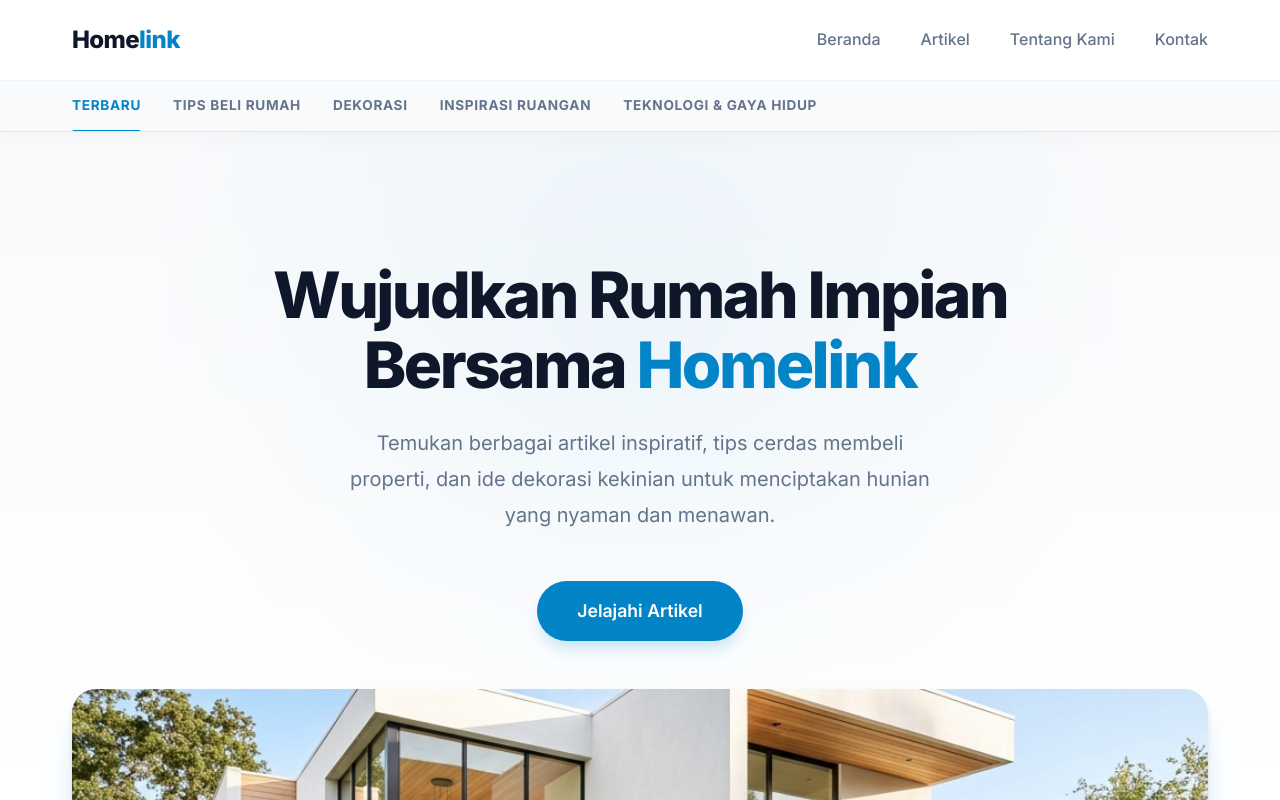
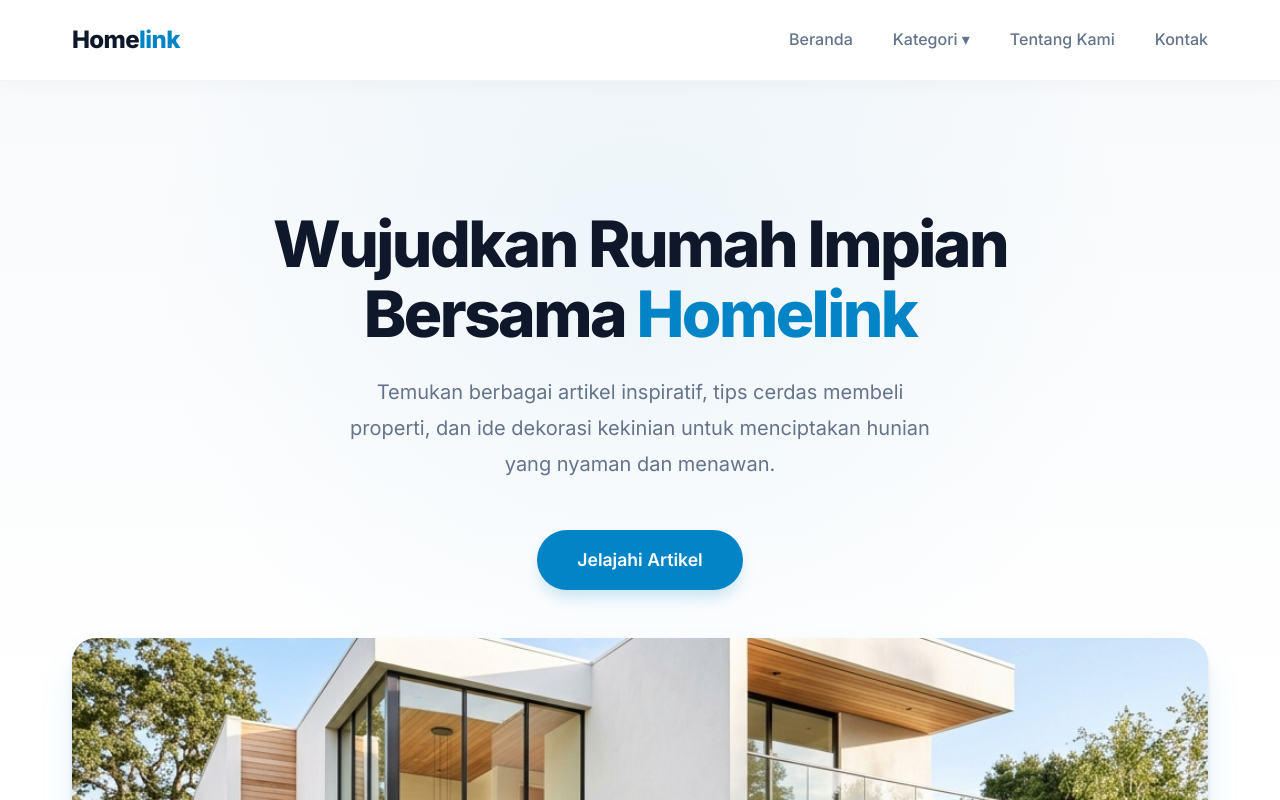
Before and after one commit to crashingdown90/homelink, a Next.js app: page / in a window 1280 px wide. Shown: the top 800 px of the page. Built offline with nearby package versions, Linux system fonts and the light colour scheme.

Commit message:
feat: change sub-navbar to a dropdown submenu

```diff
--- a/src/app/globals.css
+++ b/src/app/globals.css
@@ -63,6 +63,7 @@ ul {
   width: 100%;
   padding: 0;
   background: rgba(255, 255, 255, 0.98);
+  border-bottom: 1px solid var(--border);
   box-shadow: 0 4px 20px rgba(0, 0, 0, 0.03);
 }
 
@@ -121,57 +122,49 @@ ul {
   width: 100%;
 }
 
-/* Sub Navbar for Categories */
-.sub-navbar {
-  background: #f8fafc;
-  border-top: 1px solid var(--border);
-  border-bottom: 1px solid #e2e8f0;
-  overflow-x: auto;
-  scrollbar-width: none; /* Firefox */
+/* Dropdown Menu */
+.nav-item-dropdown {
+  position: relative;
+  display: flex;
+  align-items: center;
 }
 
-.sub-navbar::-webkit-scrollbar {
-  display: none; /* Chrome/Safari */
+.dropdown-menu {
+  position: absolute;
+  top: 100%;
+  left: 0;
+  background: white;
+  min-width: 200px;
+  border-radius: 8px;
+  box-shadow: 0 10px 25px rgba(0,0,0,0.05);
+  border: 1px solid var(--border);
+  opacity: 0;
+  visibility: hidden;
+  transform: translateY(10px);
+  transition: all 0.3s ease;
+  display: flex;
+  flex-direction: column;
+  padding: 0.5rem 0;
 }
 
-.sub-nav-content {
-  display: flex;
-  gap: 2rem;
-  align-items: stretch;
-  height: 50px;
-  max-width: 1200px;
-  margin: 0 auto;
-  padding: 0 2rem;
+.nav-item-dropdown:hover .dropdown-menu {
+  opacity: 1;
+  visibility: visible;
+  transform: translateY(0);
 }
 
-.sub-nav-link {
-  font-size: 0.85rem;
-  font-weight: 700;
-  color: var(--text-muted);
-  white-space: nowrap;
-  display: flex;
-  align-items: center;
-  padding: 0;
-  position: relative;
-  transition: color 0.2s ease;
-  text-transform: uppercase;
-  letter-spacing: 0.05em;
+.dropdown-link {
+  padding: 0.75rem 1.5rem;
+  font-size: 0.95rem;
+  font-weight: 500;
+  color: var(--text);
+  transition: all 0.2s ease;
 }
 
-.sub-nav-link:hover,
-.sub-nav-link.active {
+.dropdown-link:hover,
+.dropdown-link.active {
+  background: #f8fafc;
   color: var(--primary);
-}
-
-.sub-nav-link.active::after {
-  content: '';
-  position: absolute;
-  bottom: -1px;
-  left: 0;
-  width: 100%;
-  height: 2px;
-  background: var(--primary);
-  border-radius: 2px 2px 0 0;
 }
 
 /* Mobile Menu */
--- a/src/components/Navbar.tsx
+++ b/src/components/Navbar.tsx
@@ -17,14 +17,29 @@ export default function Navbar() {
 
   return (
     <header className="header">
-      <div className="header-top">
       <div className="container header-content">
         <Link href="/" className="logo">
           Home<span className="logo-accent">link</span>
         </Link>
         <nav className={`nav-links ${isOpen ? "active" : ""}`}>
           <Link href="/" className="nav-link" onClick={() => setIsOpen(false)}>Beranda</Link>
-            <Link href="/#artikel" className="nav-link" onClick={() => setIsOpen(false)}>Artikel</Link>
+
+          <div className="nav-item-dropdown">
+            <span className="nav-link" style={{cursor: 'pointer'}}>Kategori ▾</span>
+            <div className="dropdown-menu">
+              {categories.map((cat) => (
+                <Link
+                  key={cat.slug}
+                  href={`/kategori/${cat.slug}`}
+                  className={`dropdown-link ${pathname.includes(cat.slug) ? 'active' : ''}`}
+                  onClick={() => setIsOpen(false)}
+                >
+                  {cat.name}
+                </Link>
+              ))}
+            </div>
+          </div>
+
           <Link href="/tentang-kami" className="nav-link" onClick={() => setIsOpen(false)}>Tentang Kami</Link>
           <Link href="/kontak" className="nav-link" onClick={() => setIsOpen(false)}>Kontak</Link>
         </nav>
@@ -36,28 +51,6 @@ export default function Navbar() {
           </div>
         </button>
       </div>
-      </div>
-
-      {/* Sub Navbar untuk Kategori (Portal Berita Style) */}
-      <div className="sub-navbar">
-        <div className="container sub-nav-content">
-          <Link
-            href="/#artikel"
-            className={`sub-nav-link ${pathname === '/' ? 'active' : ''}`}
-          >
-            Terbaru
-          </Link>
-          {categories.map((cat) => (
-            <Link
-              key={cat.slug}
-              href={`/kategori/${cat.slug}`}
-              className={`sub-nav-link ${pathname.includes(cat.slug) ? 'active' : ''}`}
-            >
-              {cat.name}
-            </Link>
-          ))}
-        </div>
-      </div>
     </header>
   );
 }
```
Lines whose indentation alone changed are shown as unchanged.
